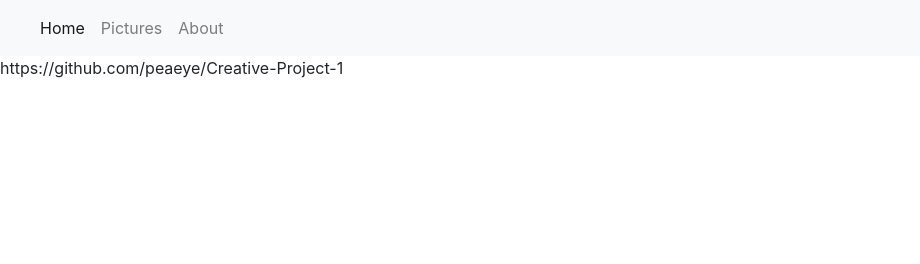
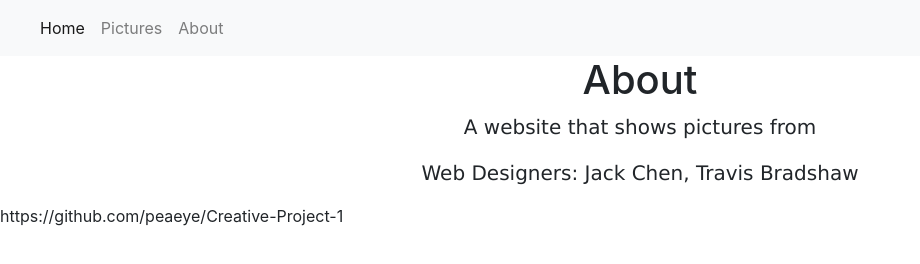
Before and after one commit to peaeye/Creative-Project-1, a plain HTML site: page about.html in a window 1280 px wide. Shown: the whole page, without its empty margins (0-920 px from the left). Drawn offline with nearby package versions, Linux system fonts and the light colour scheme.

Commit message:
about page desc

```diff
--- a/about.html
+++ b/about.html
@@ -30,6 +30,10 @@
         </div>
     </nav>
 
+    <h1>About</h1>
+    <p>A website that shows pictures from </p>
+    <p>Web Designers: Jack Chen, Travis Bradshaw</p>
+
     <footer class="footer">
         <span>https://github.com/peaeye/Creative-Project-1</span>
     </footer>
```
